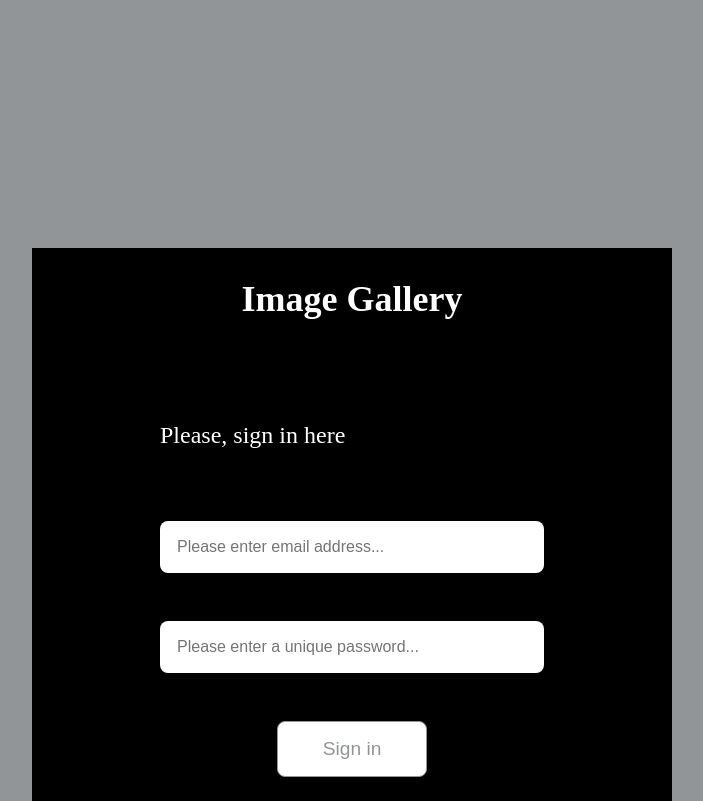
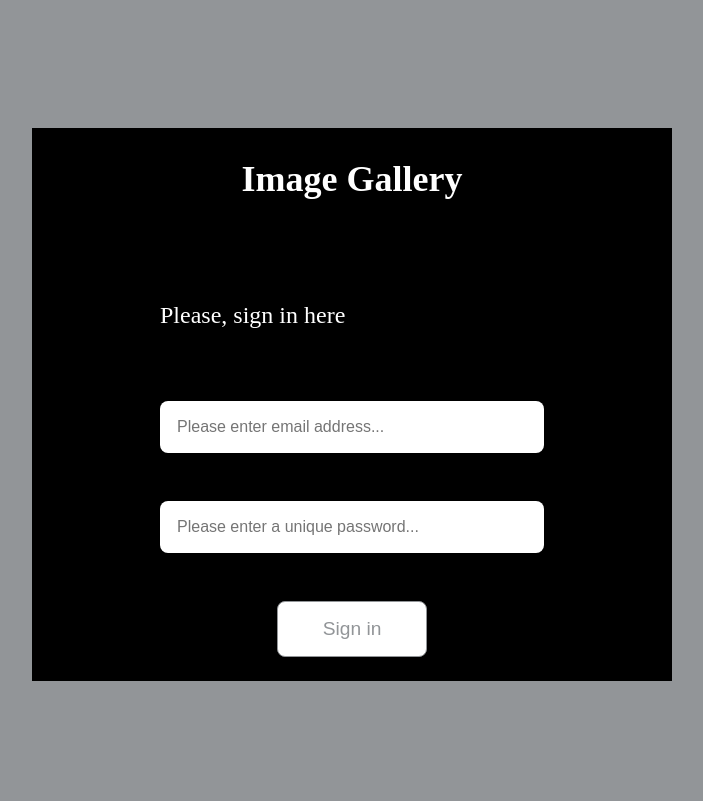
Before and after one commit to MUFTIATBAKARE/galleria-, a React (Vite) app: page / in a window 1280 px wide. Shown: the whole page, without its empty margins (288-991 px from the left). Built offline with nearby package versions, Linux system fonts and the light colour scheme; no server answers; the HTML template or start-up script is replaced by a standard one.

Commit message:
feat: input field flaw

```diff
--- a/src/App.css
+++ b/src/App.css
@@ -144,7 +144,7 @@ li:active {
     background-color: #000;
     width: 50%;
     left: 25%;
-    top: 25%;
+    top: 10%;
     padding-bottom: 24px;
   }
   .gallery_content {
@@ -178,7 +178,7 @@ li:active {
     background-color: #000;
     width: 50%;
     left: 25%;
-    top: 25%;
+    top: 10%;
     padding-bottom: 24px;
   }
   .gallery_content {
```
